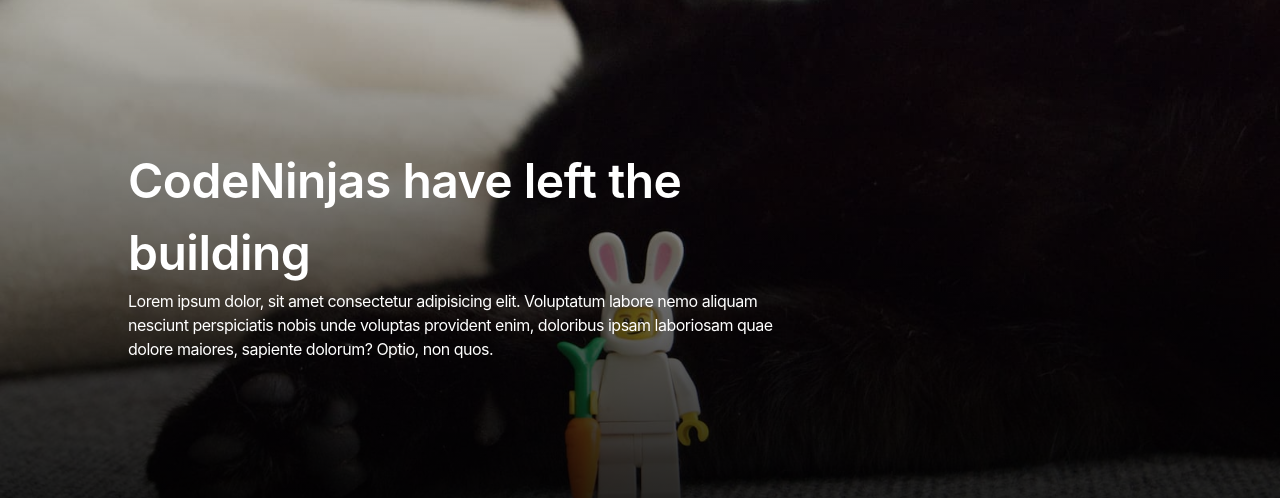
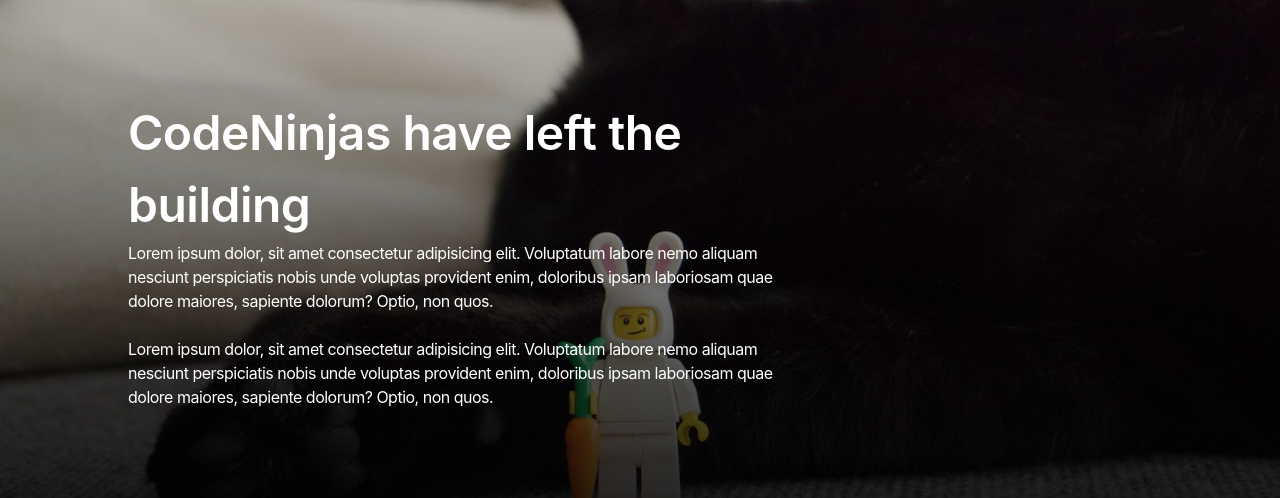
Before and after one commit to CodeNinja040116/CasurOir, a plain HTML site: page index.html in a window 1280 px wide. Shown: the part 169-667 px from the top of the page. Drawn offline with Linux system fonts and the light colour scheme.

```diff
--- a/index.html
+++ b/index.html
@@ -50,6 +50,13 @@
         <!-- Sag was über Dich -->
         <div class="bio">
           <h1>CodeNinjas have left the building</h1>
+          <p>
+            Lorem ipsum dolor, sit amet consectetur adipisicing elit. Voluptatum
+            labore nemo aliquam nesciunt perspiciatis nobis unde voluptas
+            provident enim, doloribus ipsam laboriosam quae dolore maiores,
+            sapiente dolorum? Optio, non quos.
+            <br /><br />
+          </p>
           <p>
             Lorem ipsum dolor, sit amet consectetur adipisicing elit. Voluptatum
             labore nemo aliquam nesciunt perspiciatis nobis unde voluptas
```
